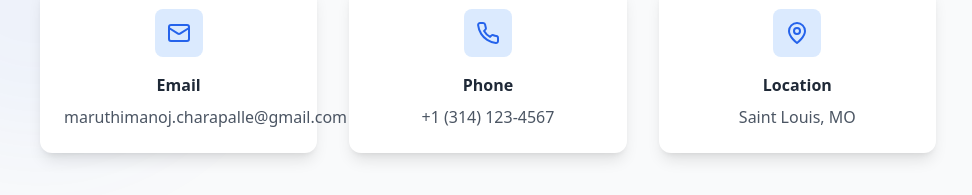
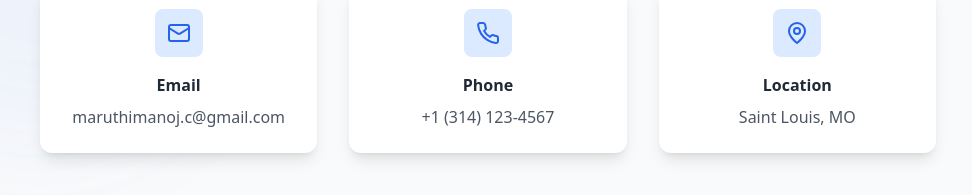
Before and after one commit to maruthi108/PersonalPortfolio, a React (Vite) app: page / in a window 1280 px wide. Shown: the part 4099-4294 px from the top of the page, without its empty margins (152-1124 px from the left). Built offline with nearby package versions, Linux system fonts and the light colour scheme.

Commit message:
Update Contact.tsx

```diff
--- a/src/components/Contact.tsx
+++ b/src/components/Contact.tsx
@@ -74,8 +74,8 @@ export default function Contact() {
     {
       icon: Mail,
       label: 'Email',
-      value: 'maruthimanoj.charapalle@gmail.com',
-      href: 'mailto:maruthimanoj.charapalle@gmail.com'
+      value: 'maruthimanoj.c@gmail.com',
+      href: 'mailto:maruthimanoj.c@gmail.com'
     },
     {
       icon: Phone,
```
